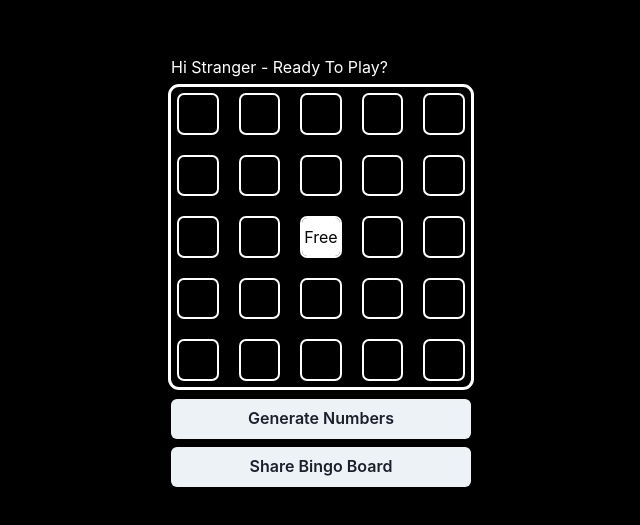
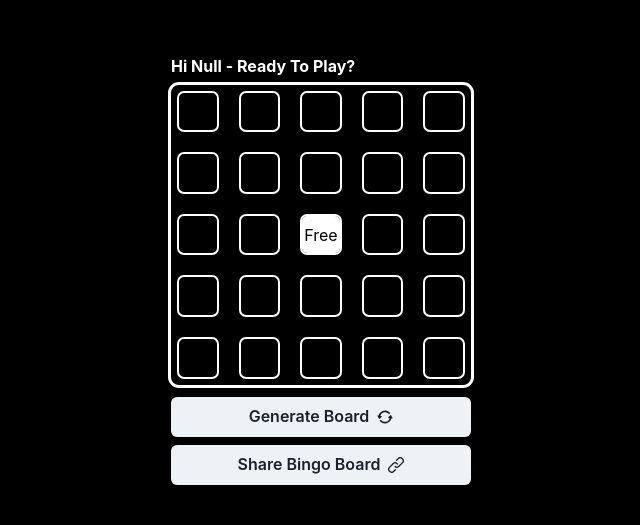
Before and after one commit to mscal/Bingo, a Next.js app: page /bingo-game in a window 1280 px wide. Shown: the part 129-654 px from the top of the page, without its empty margins (319-959 px from the left). Built offline with nearby package versions, Linux system fonts and the light colour scheme.

Commit message:
Adding logo and small share state items

```diff
--- a/components/bingo-grid.tsx
+++ b/components/bingo-grid.tsx
@@ -1,4 +1,4 @@
-import { Button, Grid, Stack } from "@chakra-ui/react";
+import { Button, Grid, Stack, Text } from "@chakra-ui/react";
 import { useEffect, useRef, useState } from "react";
 import ClearBoardDialog from "./clear-board-dialog";
 import ShareBoard from "./share-board";
@@ -6,12 +6,14 @@ import Tile from "./tile";
 import WelcomeMessage from "./welcome-message";
 import { useSearchParams } from "next/navigation";
 import { useRouter } from "next/router";
+import { RepeatIcon } from "@chakra-ui/icons";
 
 const BingoGrid = () => {
   const router = useRouter();
   const searchParams = useSearchParams();
   const share = searchParams.get("share");
   const isInitialRender = useRef(true);
+  const [sharedState, setSharedState] = useState(false);
 
   //initial setup
   const initialGrid = Array(25).fill(undefined);
@@ -49,6 +51,7 @@ const BingoGrid = () => {
   //check for share in url using search params & load that data
   useEffect(() => {
     if (share) {
+      setSharedState(!sharedState);
       const parsedJson = JSON.parse(share);
       if (parsedJson) {
         setAllNumbers(parsedJson?.numberState || initialGrid);
@@ -101,11 +104,13 @@ const BingoGrid = () => {
   function handleClear() {
     setSelectedState(Array(25).fill(false));
     generateNumbers(24);
+    setSharedState(false);
     router.replace("/bingo-game", undefined, { shallow: true });
   }
 
   return (
     <Stack>
+      {sharedState && <Text color={"green.200"}>This is a shared board</Text>}
       <WelcomeMessage />
       <Grid
         templateColumns="repeat(5, 1fr)"
@@ -133,7 +138,12 @@ const BingoGrid = () => {
         {areTilesSelected() ? (
           <ClearBoardDialog onConfirm={() => handleClear()} />
         ) : (
-          <Button onClick={() => generateNumbers(24)}>Generate Numbers</Button>
+          <Button
+            onClick={() => generateNumbers(24)}
+            rightIcon={<RepeatIcon />}
+          >
+            Generate Board
+          </Button>
         )}
         <ShareBoard
           numberState={allNumbers}
--- a/components/clear-board-dialog.tsx
+++ b/components/clear-board-dialog.tsx
@@ -1,3 +1,4 @@
+import { RepeatIcon } from "@chakra-ui/icons";
 import {
   AlertDialog,
   AlertDialogBody,
@@ -23,8 +24,9 @@ export default function ClearBoardDialog({
       <Button
         colorScheme="red"
         onClick={onOpen}
+        rightIcon={<RepeatIcon />}
       >
-        Clear & Regenerate Numbers
+        Clear & Regenerate Board
       </Button>
 
       <AlertDialog
--- a/components/share-board.tsx
+++ b/components/share-board.tsx
@@ -1,3 +1,4 @@
+import { LinkIcon } from "@chakra-ui/icons";
 import { Button, useClipboard, useToast } from "@chakra-ui/react";
 import { useRouter } from "next/router";
 import { useEffect } from "react";
@@ -38,7 +39,14 @@ const ShareBoard = ({ numberState, selectionState }: ShareStates) => {
     });
   }
 
-  return <Button onClick={handleCopy}>Share Bingo Board</Button>;
+  return (
+    <Button
+      onClick={handleCopy}
+      rightIcon={<LinkIcon />}
+    >
+      Share Bingo Board
+    </Button>
+  );
 };
 
 export default ShareBoard;
--- a/components/welcome-message.tsx
+++ b/components/welcome-message.tsx
@@ -1,19 +1,23 @@
 import { useEffect, useState } from "react";
-import { Text } from "@chakra-ui/react";
+import { Skeleton, Text } from "@chakra-ui/react";
+import { Heading } from "@chakra-ui/react";
 
 export default function WelcomeMessage() {
-  const [name, setName] = useState("Stranger");
+  const [name, setName] = useState("");
 
   useEffect(() => {
-    setName(localStorage?.getItem("name") ?? "Stranger");
+    const nameStorage = localStorage?.getItem("name");
+    setName(`Hi ${nameStorage} - Ready to play?` || "Hi - Ready to play?");
   }, []);
 
   return (
-    <Text
+    <Heading
+      as="h1"
+      size="sm"
       color={"#ffffff"}
       textTransform={"capitalize"}
     >
-      {`Hi ${name} - Ready to play?`}
-    </Text>
+      {name}
+    </Heading>
   );
 }
--- a/package.json
+++ b/package.json
@@ -9,6 +9,7 @@
     "lint": "next lint"
   },
   "dependencies": {
+    "@chakra-ui/icons": "^2.1.1",
     "@chakra-ui/next-js": "^2.2.0",
     "@chakra-ui/react": "^2.8.2",
     "@emotion/react": "^11.11.3",
```
Also changed, not shown: components/name-input.tsx (+21 -1 lines), pages/index.tsx (+3 -5 lines), public/assets/bingo.svg (added).
